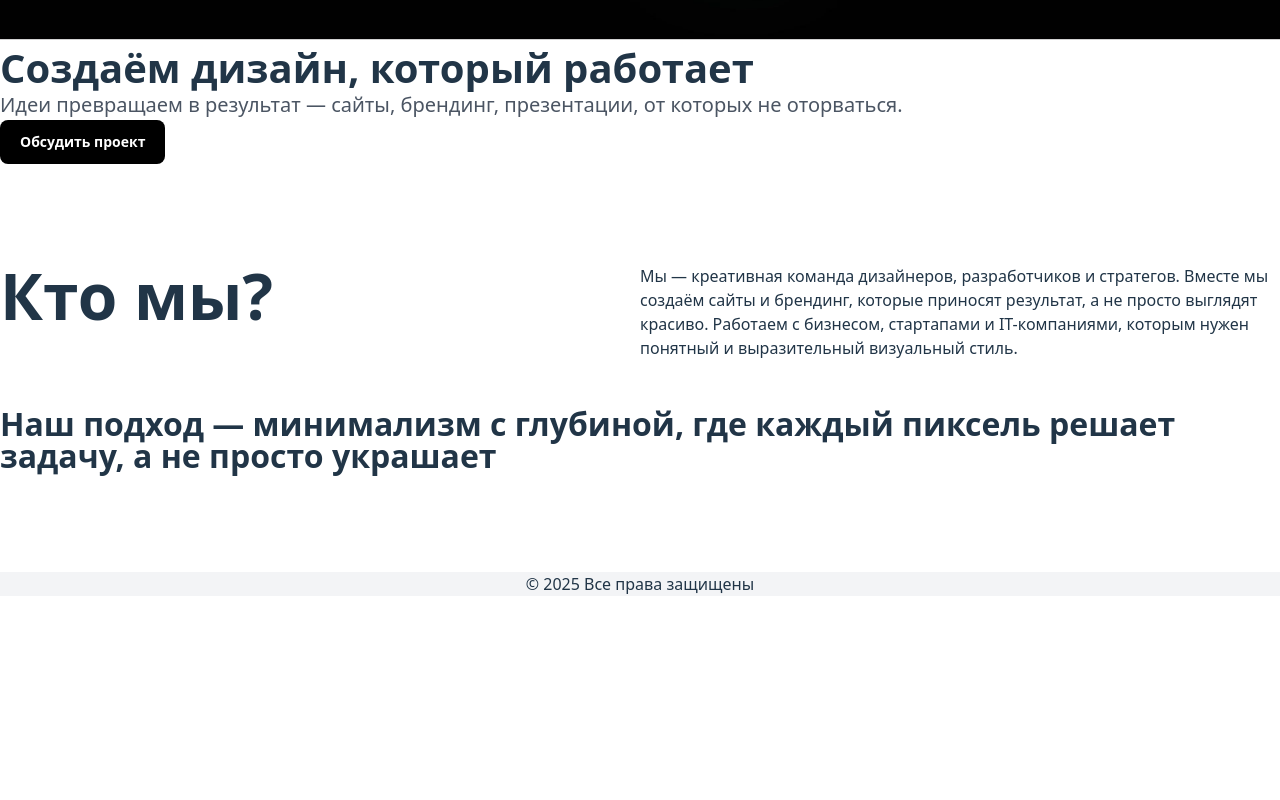
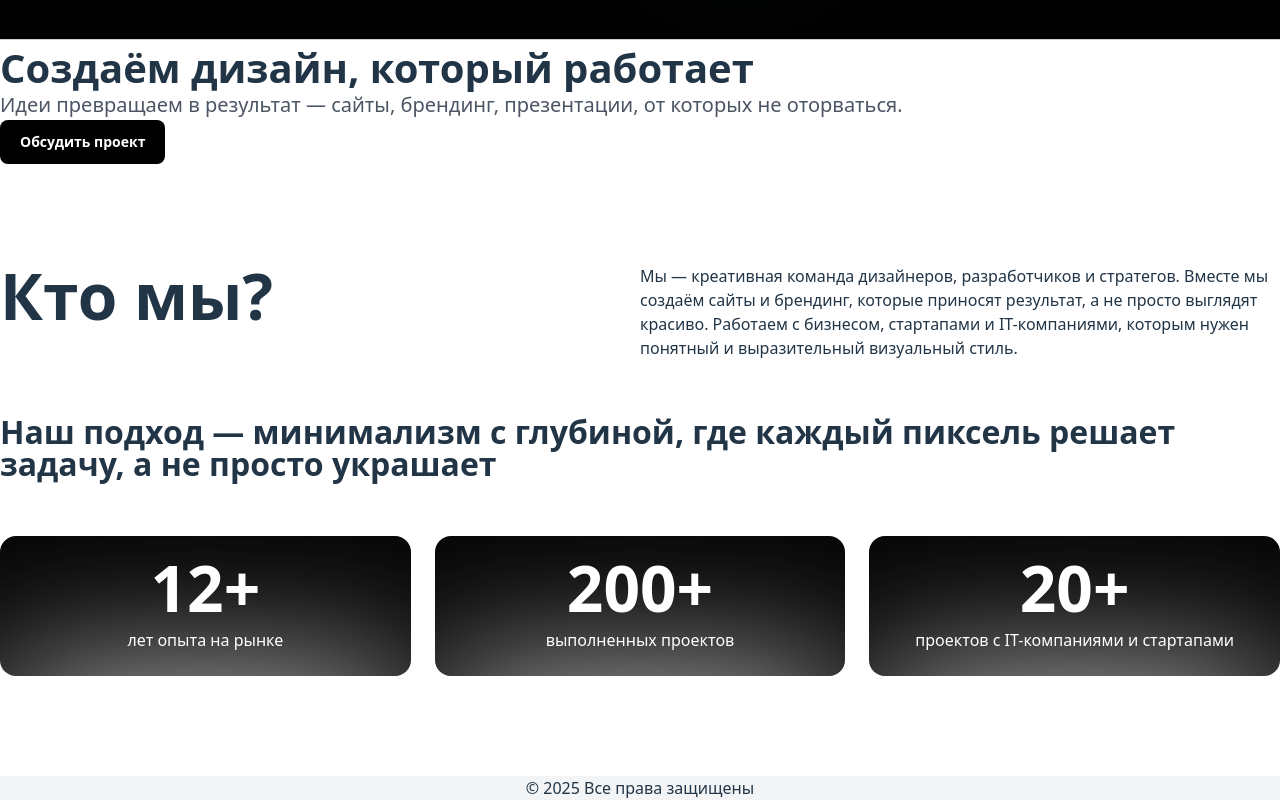
Before and after one commit to ns-morozova/vue-typescript, a Vue app: page / in a window 1280 px wide. Shown: the part 532-1332 px from the top of the page. Before the commit the page ends 1128 px from the top, so only its background shows below. Built offline with nearby package versions, Linux system fonts and the light colour scheme.

Commit message:
Added statistics cards

```diff
--- /dev/null
+++ b/src/components/StatCard.vue
@@ -0,0 +1,63 @@
+<template>
+    <div class="statCard">
+        <div class="cardContent">
+            <span class="number">{{ number }}+</span>
+            <p class="description">{{ description }}</p>
+        </div>
+        <div class="blur"></div>
+    </div>
+</template>
+
+<script setup lang="ts">
+defineProps<{
+    number: string | number
+    description: string
+}>()
+</script>
+
+<style scoped>
+.statCard {
+    position: relative;
+    width: 100%;
+    background-color: #050505;
+    color: #fff;
+    border-radius: 16px;
+    padding: 20px 20px 24px;
+    box-sizing: border-box;
+    overflow: hidden;
+}
+
+.cardContent {
+    position: relative;
+    z-index: 2;
+    display: flex;
+    flex-direction: column;
+    align-items: center;
+    gap: 8px;
+    text-align: center;
+}
+
+.number {
+    font-size: 64px;
+    line-height: 64px;
+    font-weight: 700;
+}
+
+.description {
+    font-size: 16px;
+    line-height: 24px;
+}
+
+.blur {
+    position: absolute;
+    top: 100%;
+    left: 50%;
+    transform: translateX(-50%);
+    width: 100%;
+    height: 100%;
+    background-color: #fff;
+    opacity: 80%;
+    filter: blur(80px);
+    z-index: 1;
+}
+</style>
--- a/src/sections/About.vue
+++ b/src/sections/About.vue
@@ -15,12 +15,22 @@
         <p class="approach">
             Наш подход — минимализм с глубиной, где каждый пиксель решает задачу, а не просто украшает
         </p>
+
+        <div class="cards">
+            <StatCard v-for="(card, index) in cards" :key="index" :number="card.number" :description="card.description" />
+      </div>
       </div>
     </section>
 </template>
 
 <script setup lang="ts">
+import StatCard from '../components/StatCard.vue';
 
+const cards = [
+  { number: '12', description: 'лет опыта на рынке' },
+  { number: '200', description: 'выполненных проектов' },
+  { number: '20', description: 'проектов с IT-компаниями и стартапами' },
+]
 </script>
 
 <style scoped>
@@ -62,9 +72,19 @@
     font-weight: 600;
 }
 
+.cards {
+    display: flex;
+    flex-direction: column;
+    gap: 16px;
+}
+
 @media (min-width: 768px) {
     .about {
         padding: 100px 0;
+    }
+
+    .container {
+        gap: 56px;
     }
 
     .textBlock {
@@ -85,6 +105,11 @@
     .approach {
         font-size: 32px;
     }
+
+    .cards {
+        flex-direction: row;
+        gap: 24px;
+    }
 }
 
 @media (min-width: 1120px) {
```
Also changed, not shown: src/components/Card.vue (deleted).
